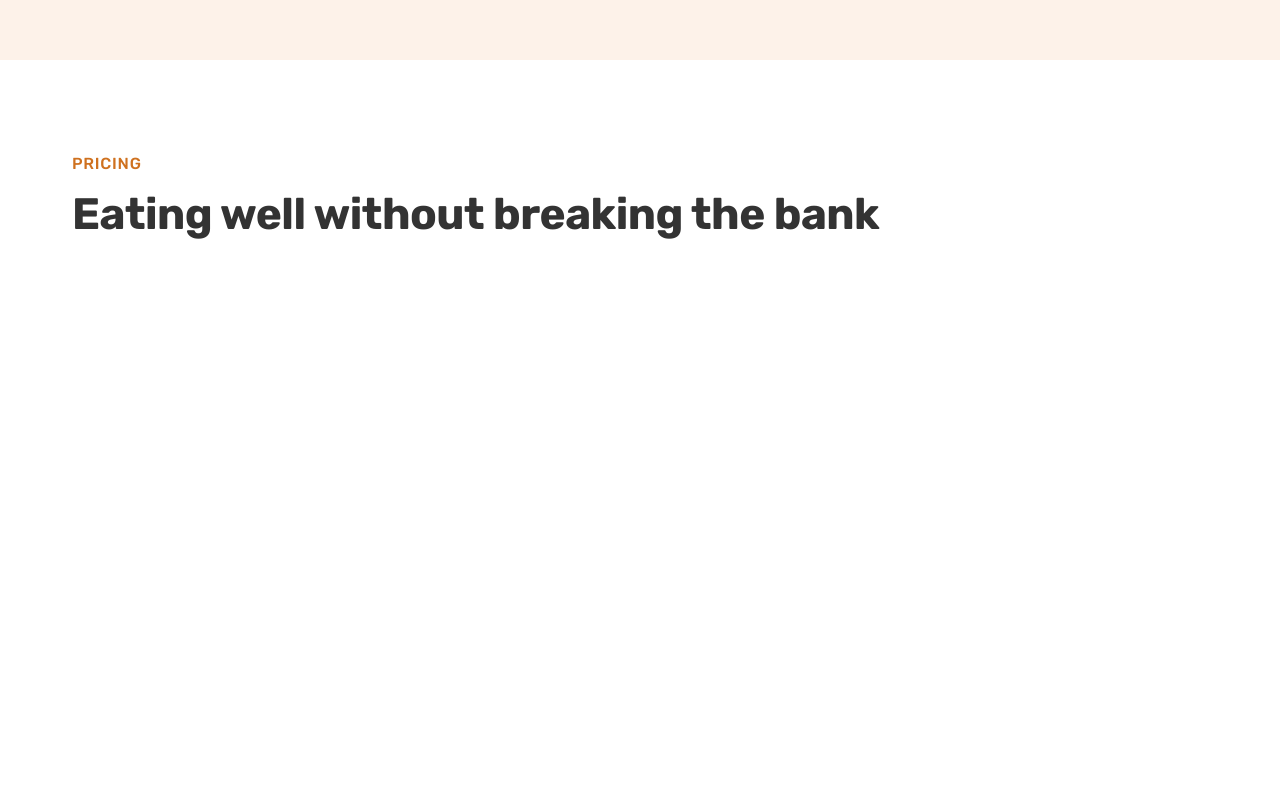
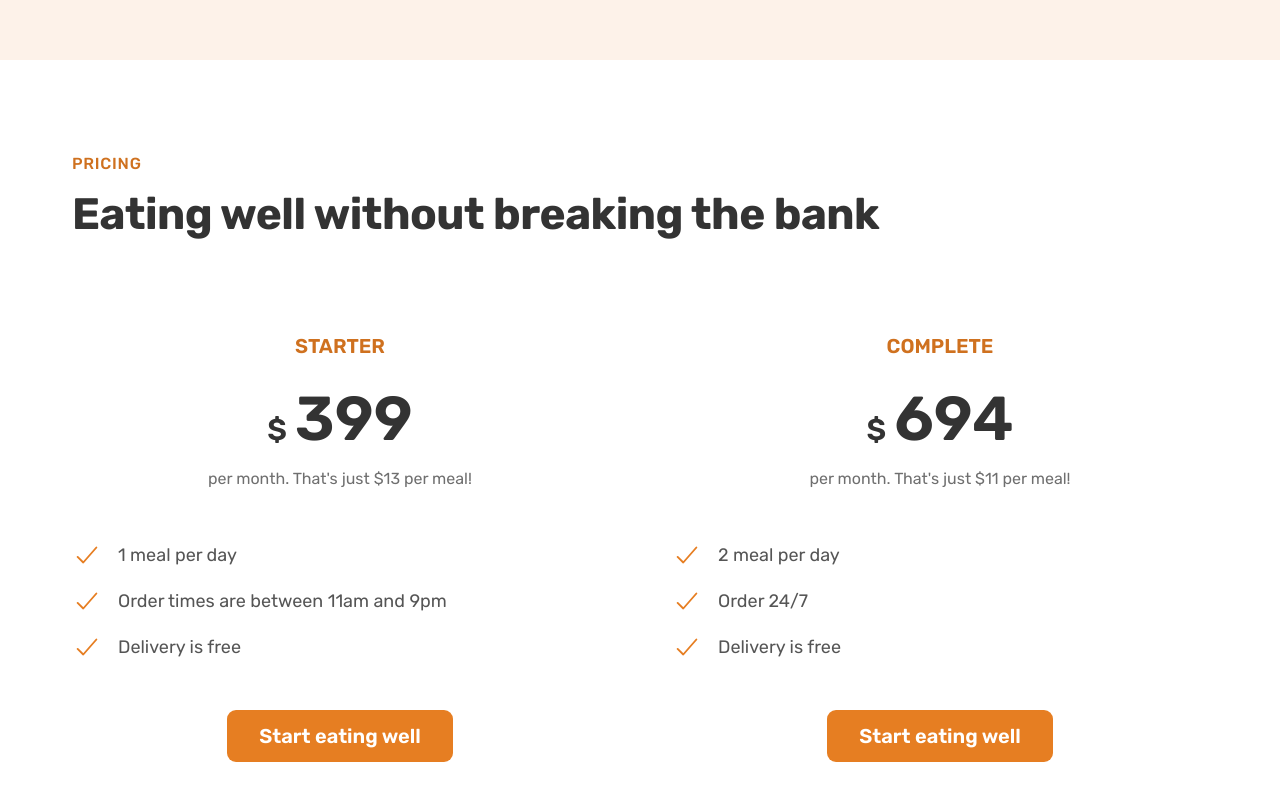
Before and after one commit to SrestMilan/OmniFood_Project, a plain HTML site: page index.html in a window 1280 px wide. Shown: the part 4547-5347 px from the top of the page. Before the commit the page ends 4979 px from the top, so only its background shows below. Drawn offline with nearby package versions, Linux system fonts and the light colour scheme.

Commit message:
completed first part of pricing plan

```diff
--- a/css/general.css
+++ b/css/general.css
@@ -174,6 +174,26 @@ body {
   border-bottom: 1px solid transparent;
 }
 
+.list {
+  list-style: none;
+  display: flex;
+  flex-direction: column;
+  gap: 1.6rem;
+}
+
+.list-item {
+  font-size: 1.8rem;
+  display: flex;
+  align-items: center;
+  gap: 1.6rem;
+}
+
+.list-icon {
+  width: 3rem;
+  height: 3rem;
+  color: #e67e22;
+}
+
 /*HELPER Classess*/
 
 .margin-right-sm {
--- a/css/style.css
+++ b/css/style.css
@@ -286,25 +286,6 @@
   font-size: 1.8rem;
 }
 
-.list {
-  list-style: none;
-  display: flex;
-  flex-direction: column;
-  gap: 1.6rem;
-}
-
-.list-item {
-  font-size: 1.8rem;
-  display: flex;
-  align-items: center;
-  gap: 1.6rem;
-}
-
-.list-icon {
-  width: 3rem;
-  height: 3rem;
-  color: #e67e22;
-}
 /********************/
 
 /*Testimonial*******/
@@ -367,3 +348,41 @@
 .section-pricing {
   padding: 9.6rem 0;
 }
+
+.plan-header {
+  text-align: center;
+  margin-bottom: 4.8rem;
+}
+
+.plan-name {
+  color: #cf711f;
+  font-weight: 600;
+  font-size: 2rem;
+  text-transform: uppercase;
+  letter-spacing: 0.75;
+  margin-bottom: 3.2rem;
+}
+
+.plan-price {
+  font-size: 6.2rem;
+  font-weight: 600;
+  color: #333;
+  margin-bottom: 1.6rem;
+}
+
+.plan-price span {
+  font-size: 3rem;
+  font-size: 500;
+  margin-right: 0.8rem;
+}
+
+.plan-text {
+  font-size: 1.6rem;
+  line-height: 1.6;
+  color: #6f6f6f;
+}
+
+.plan-sign-up {
+  text-align: center;
+  margin-top: 4.8rem;
+}
--- a/index.html
+++ b/index.html
@@ -317,6 +317,72 @@
            Eating well without breaking the bank
           </h2>
         </div>
+           <div class="container grid grid--2-cols">
+            <div class="pricing-plan">
+              <header class="plan-header">
+                <p  class="plan-name">Starter</p>
+                <p class="plan-price"><span>$</span>399</p>
+                <p class="plan-text">per month. That's just $13 per meal!</p>
+              </header>
+
+
+          <ul class="list">
+            <li class="list-item">
+            <ion-icon class="list-icon" name="checkmark-outline"></ion-icon>
+            <span>1 meal per day</span>
+
+          </li>
+          <li class="list-item">
+            <ion-icon class="list-icon" name="checkmark-outline"></ion-icon>
+            <span>Order times are between 11am and 9pm</span>
+
+          </li>
+          <li class="list-item">
+            <ion-icon class="list-icon" name="checkmark-outline"></ion-icon>
+            <span>Delivery is free</span>
+
+          </li>
+        </ul>
+        <div class="plan-sign-up">
+          <a href="#" class="bttn bttn--full"
+          >Start eating well</a
+        >
+        </div>
+
+            </div>
+            <div class="pricing-plan">
+              <header class="plan-header">
+                <p  class="plan-name">Complete</p>
+                <p class="plan-price"><span>$</span>694</p>
+                <p class="plan-text">per month. That's just $11 per meal!</p>
+              </header>
+
+
+          <ul class="list">
+            <li class="list-item">
+            <ion-icon class="list-icon" name="checkmark-outline"></ion-icon>
+            <span>2 meal per day</span>
+
+          </li>
+          <li class="list-item">
+            <ion-icon class="list-icon" name="checkmark-outline"></ion-icon>
+            <span>Order 24/7</span>
+
+          </li>
+          <li class="list-item">
+            <ion-icon class="list-icon" name="checkmark-outline"></ion-icon>
+            <span>Delivery is free</span>
+
+          </li>
+        </ul>
+        <div class="plan-sign-up">
+          <a href="#" class="bttn bttn--full"
+          >Start eating well</a
+        >
+        </div>
+
+            </div>
+          </div>
       </section>
     </main>
     <script
```
